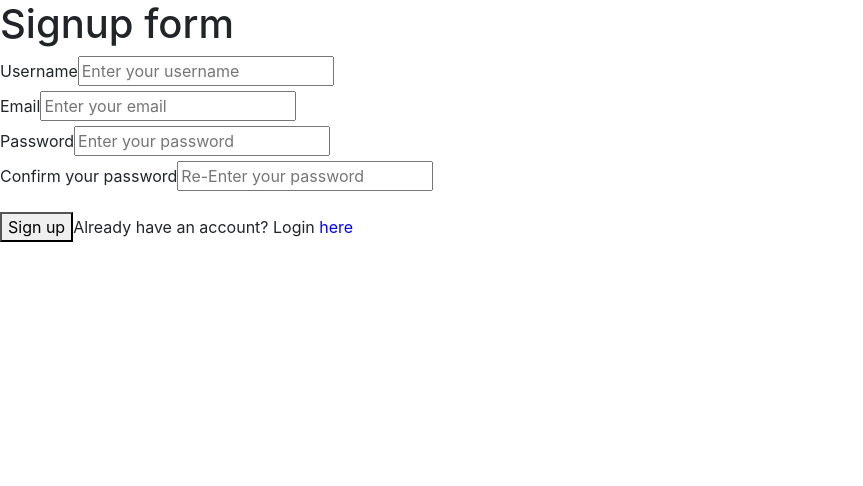
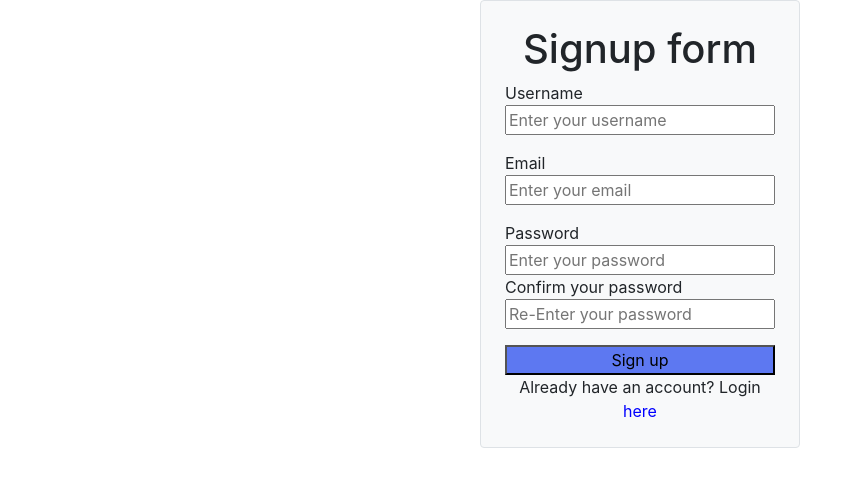
Before and after one commit to Frostbyte99/fuel-quote-app, a React (Create React App) app: page /Signup in a window 1280 px wide. Shown: the top 486 px of the page, without its empty margins (0-863 px from the left). Built offline with nearby package versions, Linux system fonts and the light colour scheme.

Commit message:
style signup(to be continued)

```diff
--- a/src/components/FormSignup.js
+++ b/src/components/FormSignup.js
@@ -20,15 +20,18 @@ const FormSignup = (props) => {
             props.history.push('/');
         }
     }
+
+
  const loginStyle = {
     color: "blue",
   };
 
+// I will continue this.
   return (
-    <div className="form-content-right">
-      <form className="form" onSubmit={handleSubmit}>
+    <div className="text-center flex-direction p-4 w-25 flex-column container bg-light border rounded">
+      <form className="form border-0 d-flex align-items flex-column mx-auto w-100" onSubmit={handleSubmit}>
         <h1>Signup form</h1>
-        <div className="form-inputs">
+        <div className="form-group">
           <label htmlFor="username" className="form-label">
             Username
           </label>
@@ -42,7 +45,7 @@ const FormSignup = (props) => {
             onChange={(e) => setUserName(e.currentTarget.value)}
           />
         </div>
-        <div className="form-inputs">
+        <div className="form-group">
           <label htmlFor="email" className="form-label">
             Email
           </label>
--- a/src/styles.css
+++ b/src/styles.css
@@ -1,5 +1,20 @@
 .testClass {
     background-color: black;
+}
+
+.form-label {
+    display: block;
+    text-align: left;
+    margin-bottom: 0px;
+}
+
+.form-input-btn {
+    background-color: rgb(93, 120, 241);
+}
+
+.form-input {
+    width: 100%;
+    margin-bottom: 0px;
 }
 .readonly {
     color: #555;
```
